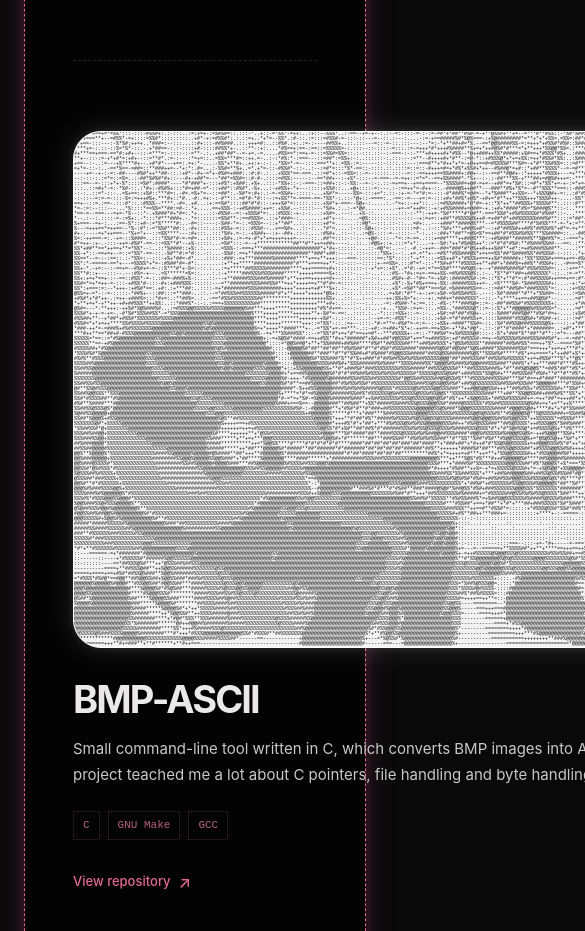
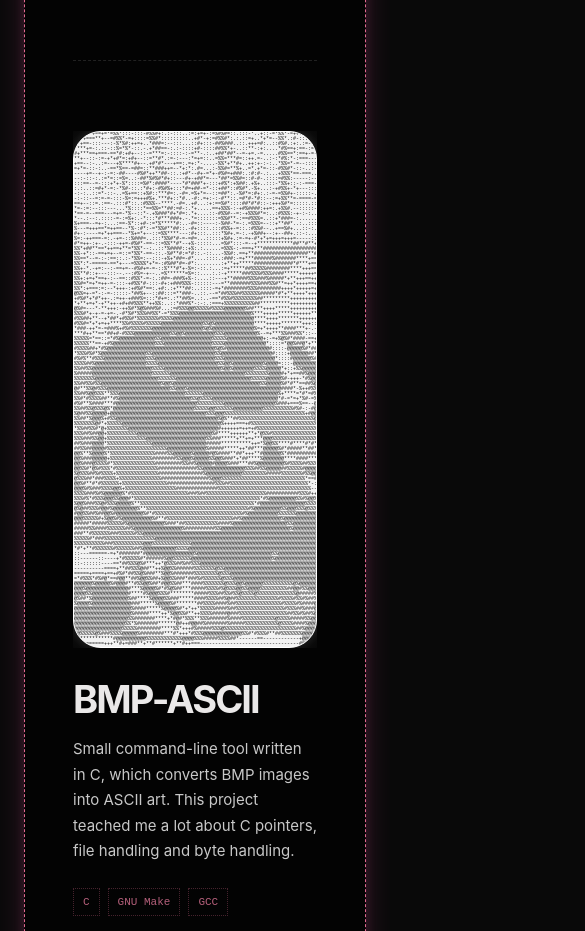
Before and after one commit to TuttiAnkka/TuttiAnkka.github.io, a React (Vite) app: page / in a window 390 px wide. Shown: the part 3020-3951 px from the top of the page, 585 px wide, since content can reach past the window. Built offline with nearby package versions, Linux system fonts and the light colour scheme.

Commit message:
Mobile ASCII fix

```diff
--- a/src/index.css
+++ b/src/index.css
@@ -799,4 +799,21 @@ main {
   .project-content h3 {
     font-size: 38px;
   }
+  .ascii-project {
+    width: 100%;
+    max-width: 100%;
+    overflow: hidden;
+  }
+
+  .ascii-project pre {
+    max-width: 100%;
+    overflow: hidden;
+    font-size: 2.5px;
+    line-height: 2.5px;
+    transform: none;
+  }
+
+  .ascii-project:hover pre {
+    transform: none;
+  }
 }
```
